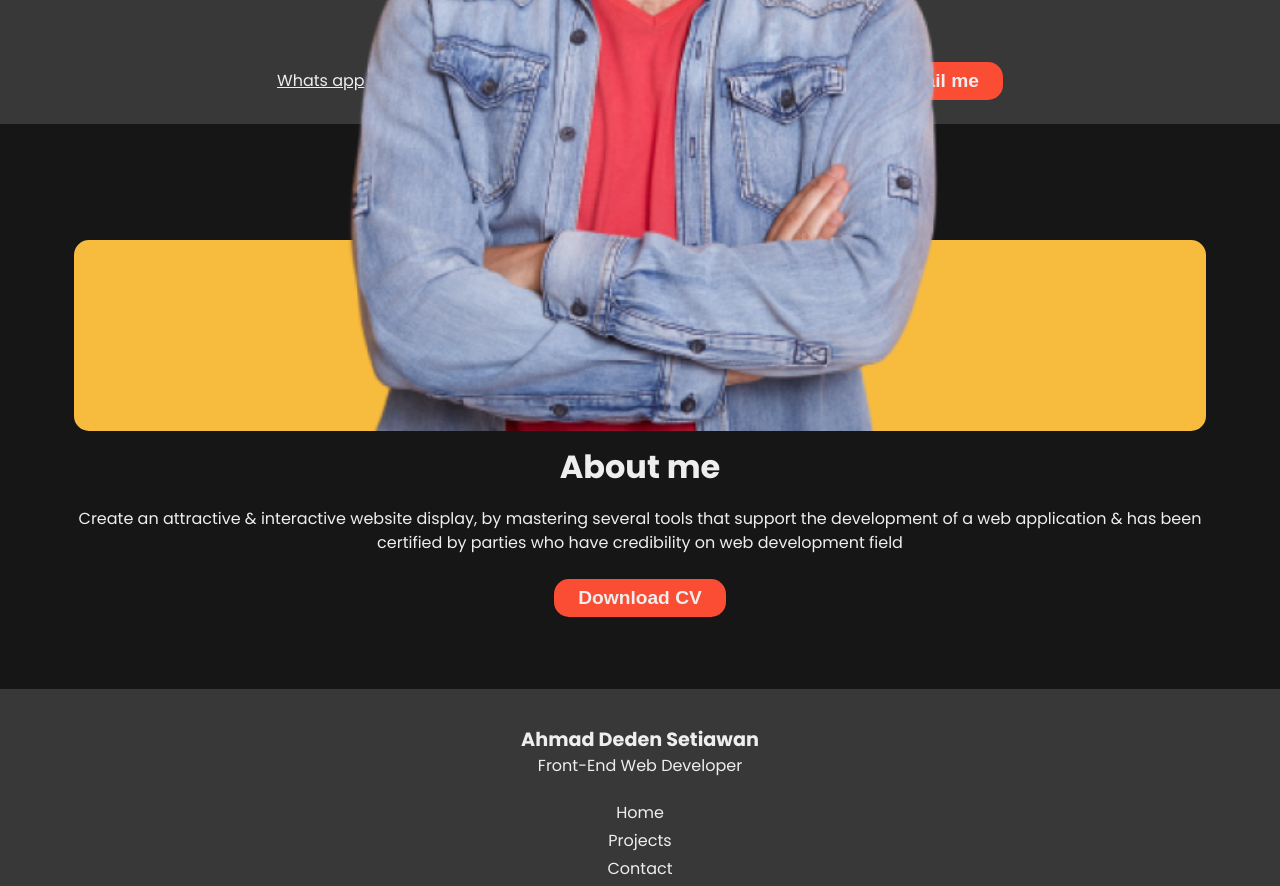
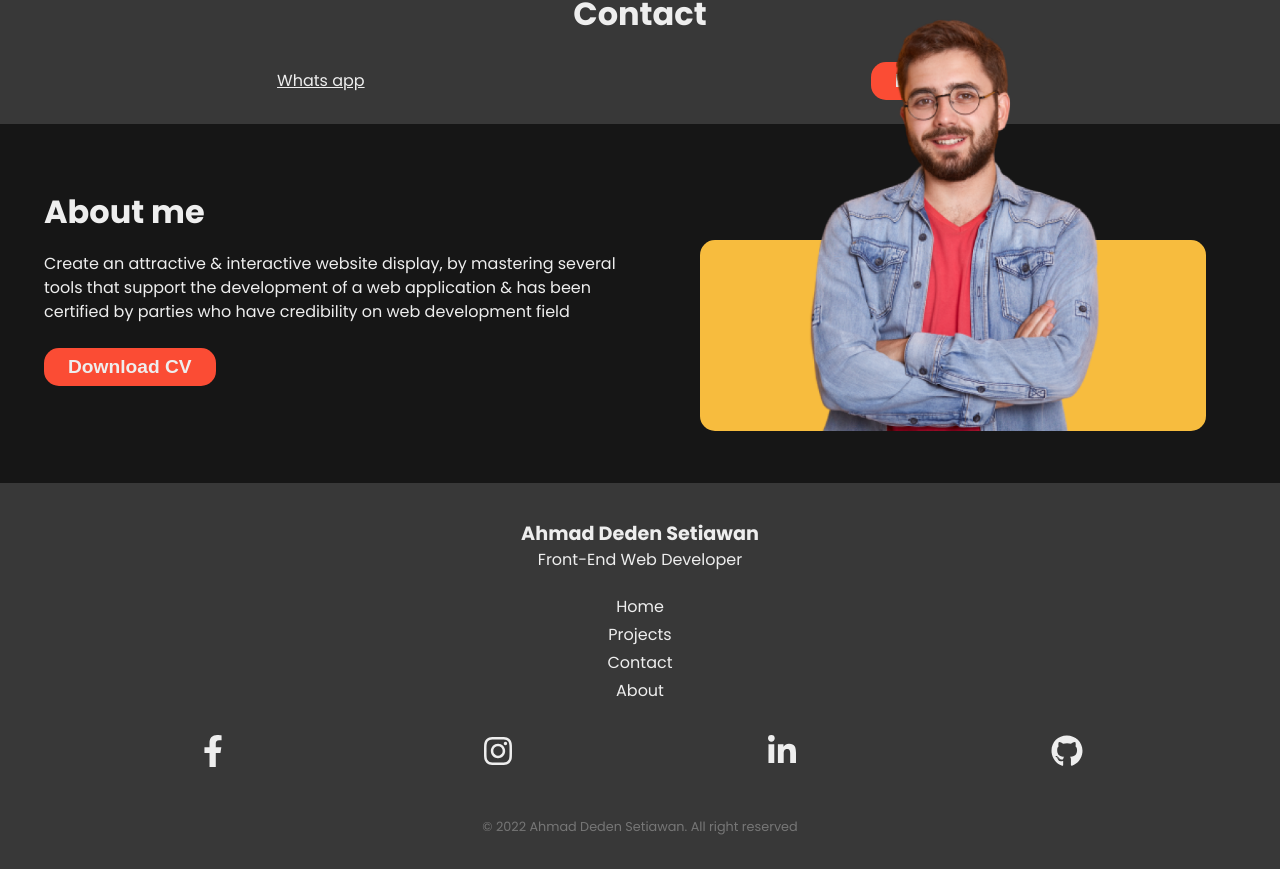
Before and after one commit to Dedenno17/website-protofolio-pribadi, a React (Create React App) app: page / in a window 1280 px wide. Shown: the part 1280-2166 px from the top of the page. Built offline with nearby package versions, Linux system fonts and the light colour scheme.

Commit message:
memberikan style responsive untuk about ketikascreen md

```diff
--- a/src/styles/About.module.css
+++ b/src/styles/About.module.css
@@ -49,3 +49,14 @@
   width: 50%;
   transform: translateX(-50%);
 }
+
+/* tablet size */
+@media screen and (min-width: 427px) {
+  .about {
+    flex-direction: row;
+  }
+
+  .about > div:first-child {
+    text-align: left;
+  }
+}
```
